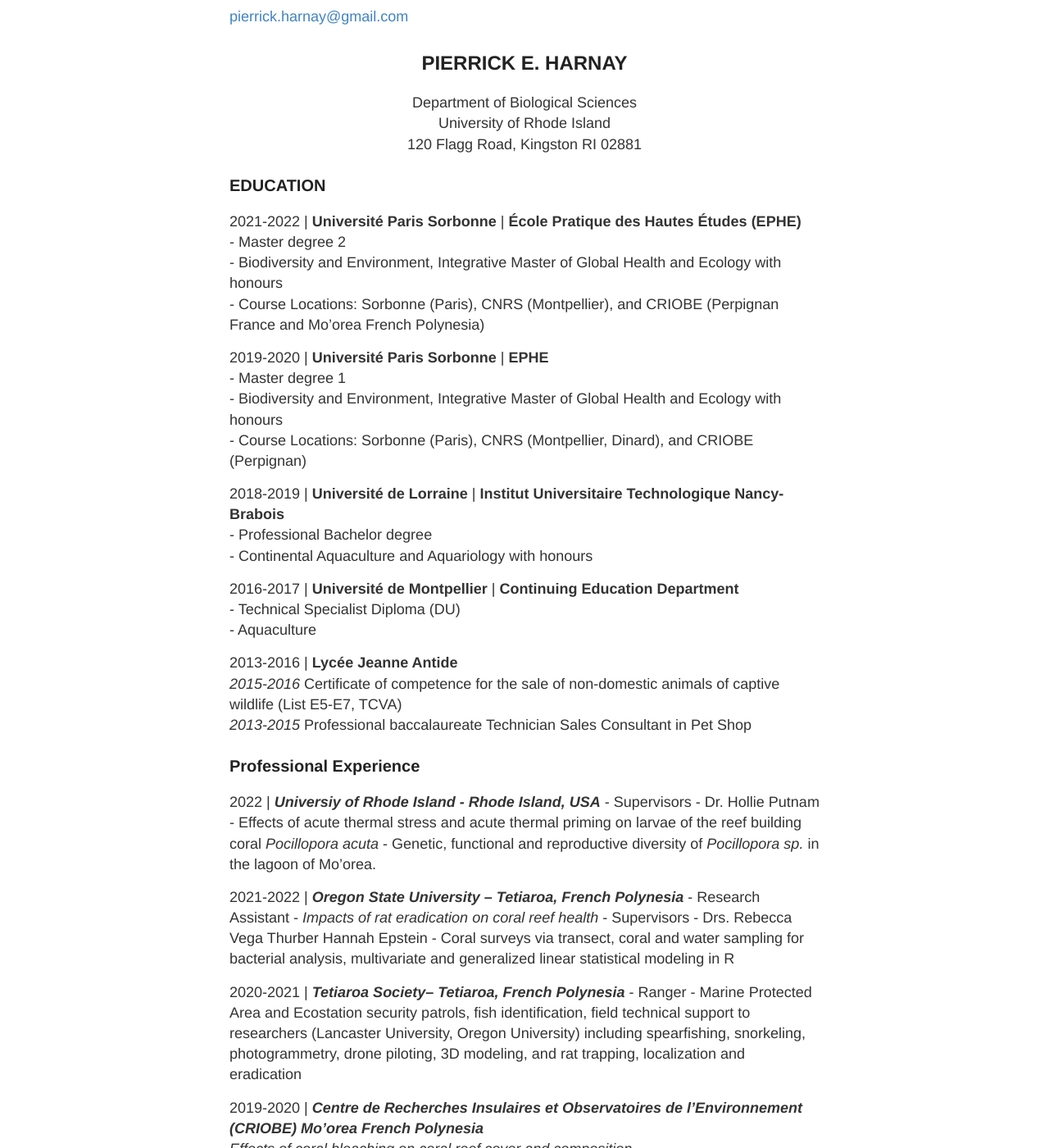
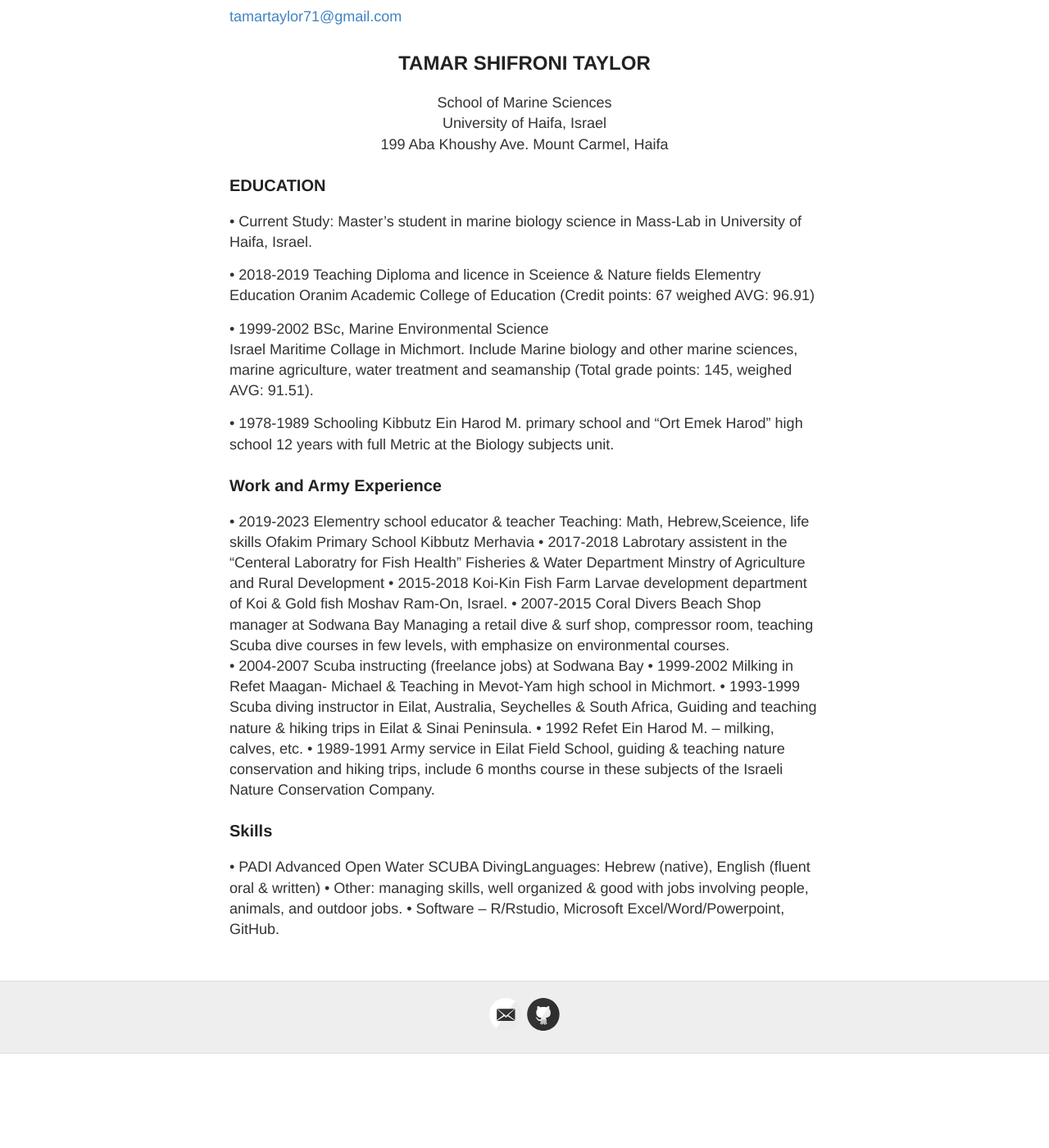
Before and after one commit to tamartaylor/Tamar_Notebook, a Jekyll site: the page built from Notebook_posts/about.md, in a window 1280 px wide and 1400 px high, scrolled down 551 px. Shown: the whole window at 82% size. Built offline with Jekyll 4.4.1, drawn with Linux system fonts in a browser that asks for light colours; after the commit the page ends 1836 px from its top, so only the background shows below that; some of the changed text lies outside the part shown.

Commit message:
change config file

```diff
--- a/Notebook_posts/_config.yml
+++ b/Notebook_posts/_config.yml
@@ -21,7 +21,7 @@ footer-links:
   email: tamartaylor71@gmail.com
   facebook:
   flickr:
-  github:
+  github: tamartaylor
   instagram:
   linkedin:
   pinterest:
@@ -41,13 +41,13 @@ google_analytics:
 
 # Your website URL (e.g. http://barryclark.github.io or http://www.barryclark.co)
 # Used for Sitemap.xml and your RSS feed
-url: ""
+url: "http://tamartaylor.github.io"
 
 # If you're hosting your site at a Project repository on GitHub pages
 # (http://yourusername.github.io/repository-name)
 # and NOT your User repository (http://yourusername.github.io)
 # then add in the baseurl here, like this: "/repository-name"
-baseurl: "/"
+baseurl: "/Tamar_Notebook"
 
 #
 # !! You don't need to change any of the configuration flags below !!
--- a/Notebook_posts/about.md
+++ b/Notebook_posts/about.md
@@ -4,102 +4,66 @@ title: About
 permalink: /about/
 ---
 
-I am futur PhD student in marine ecology and physiology science in PutnamLAb. My project will be based on Genetic, functional and reproductive diversity of Pocillopora in the lagoon of Mo’orea.
+I am Master's student in Marine Biology in Mass-Lab in University of Haifa, Israel.
+My project will be based on ecology and photo-phsyology of coral communities along the depth gradient in the northern Red Sea reefs of Eilat.
 
 
 ### More Information
 
-https://pierrickharnay.github.io/PierrickHarnay_Notebook/
+https://tamartaylor.github.io/Tamar_Notebook/
 
 ### Contact me
 
-[pierrick.harnay@gmail.com](mailto:Pierrick_harnay@uri.com)
+[tamartaylor71@gmail.com](tamartaylor71@gmail.com)
 
 
-## <center>PIERRICK E. HARNAY</center>
-<center>Department of Biological Sciences</center>
-<center>University of Rhode Island</center>
-<center>120 Flagg Road, Kingston RI 02881</center>
+## <center>TAMAR SHIFRONI TAYLOR</center>
+<center>School of Marine Sciences</center>
+<center>University of Haifa, Israel</center>
+<center>199 Aba Khoushy Ave. Mount Carmel, Haifa</center>
 
 
 ### EDUCATION
-2021-2022 | **Université Paris Sorbonne** | **École Pratique des Hautes Études (EPHE)**
-	- Master degree 2
-		- Biodiversity and Environment, Integrative Master of 		  Global Health and Ecology with honours
-		- Course Locations: Sorbonne (Paris), CNRS (Montpellier), and CRIOBE
-		  (Perpignan France and Mo’orea French Polynesia)
 
-2019-2020 | **Université Paris Sorbonne** | **EPHE**
-	- Master degree 1
-		- Biodiversity and Environment, Integrative Master of Global Health 		  and Ecology with honours
-		- Course Locations: Sorbonne (Paris), CNRS (Montpellier, Dinard), 		  and CRIOBE (Perpignan)
+• Current Study:  Master's student in marine biology science in Mass-Lab in University of Haifa, Israel.
 
-2018-2019 | **Université de Lorraine** | **Institut Universitaire Technologique Nancy- Brabois**
-	- Professional Bachelor degree
-		- Continental Aquaculture and Aquariology with honours
+• 2018-2019 Teaching Diploma and licence in Sceience & Nature fields
+Elementry Education
+Oranim Academic College of Education
+(Credit points: 67 weighed AVG: 96.91)
 
-2016-2017 | **Université de Montpellier** | **Continuing Education Department**
-	- Technical Specialist Diploma (DU)
-		- Aquaculture
+• 1999-2002	BSc, Marine Environmental Science
+Israel Maritime Collage in Michmort.
+Include Marine biology and other marine sciences, marine agriculture, water treatment and seamanship
+(Total grade points: 145, weighed AVG: 91.51).
 
-2013-2016 | **Lycée Jeanne Antide**
-*2015-2016* Certificate of competence for the sale of non-domestic animals of captive wildlife (List E5-E7, TCVA)
-*2013-2015* Professional baccalaureate Technician Sales Consultant in Pet Shop
+• 1978-1989	Schooling
+Kibbutz Ein Harod M. primary school and “Ort Emek Harod” high school
+12 years with full Metric at the Biology subjects unit.
 
-### Professional Experience
-2022 | ***Universiy of Rhode Island - Rhode Island, USA***
-		- Supervisors - Dr. Hollie Putnam
-	- Effects of acute thermal stress and acute thermal priming on larvae of 	  the reef building coral *Pocillopora acuta*
-	- Genetic, functional and reproductive diversity of *Pocillopora sp.* in 	  the lagoon of Mo’orea.
+### Work and Army Experience
 
-2021-2022 | ***Oregon State University – Tetiaroa, French Polynesia***
-		- Research Assistant - *Impacts of rat eradication on coral reef health*
-		- Supervisors - Drs. Rebecca Vega Thurber Hannah Epstein
-	- Coral surveys via transect, coral and water sampling for bacterial 	  analysis, multivariate and generalized linear statistical modeling in 	  R
+• 2019-2023 Elementry school educator & teacher
+Teaching: Math, Hebrew,Sceience, life skills
+Ofakim Primary School
+Kibbutz Merhavia
+• 2017-2018 Labrotary assistent in the "Centeral Laboratry for Fish Health"
+Fisheries & Water Department
+Minstry of Agriculture and Rural Development
+• 2015-2018 Koi-Kin Fish Farm
+Larvae development department of Koi & Gold fish
+Moshav Ram-On, Israel.
+• 2007-2015 Coral Divers Beach Shop manager at Sodwana Bay
+Managing a retail dive & surf shop, compressor room, teaching Scuba dive courses in few levels, with emphasize on environmental courses.
+•	2004-2007 Scuba instructing (freelance jobs) at Sodwana Bay
+•	1999-2002 Milking in Refet Maagan- Michael & Teaching in Mevot-Yam high school in Michmort.
+•	1993-1999 Scuba diving instructor in Eilat, Australia, Seychelles & South Africa,
+Guiding and teaching nature & hiking trips in Eilat & Sinai Peninsula.
+•	1992 Refet Ein Harod M. – milking, calves, etc.
+•	1989-1991 Army service in Eilat Field School, guiding & teaching nature conservation and hiking trips, include 6 months course in these subjects of the Israeli Nature Conservation Company.
 
-2020-2021 | ***Tetiaroa Society– Tetiaroa, French Polynesia***
-		- Ranger
-	- Marine Protected Area and Ecostation security patrols, fish 	  identification, field technical support to researchers (Lancaster 	  University, Oregon University) including spearfishing, snorkeling, 	  photogrammetry, drone piloting, 3D modeling, and rat trapping, 	  localization and eradication
+### Skills
 
-2019-2020 | ***Centre de Recherches Insulaires et Observatoires de l’Environnement (CRIOBE) Mo’orea French Polynesia***
-	*Effects of coral bleaching on coral reef cover and composition*
-		- Supervisors – Dr. Laetitia Hédouin
-	- Coral surveys via transect, coral photography, coral identification 	  and cover estimates, bleaching quantification, multivariate statistics 	  in R
-	*Effects of ocean acidification on coral growth and metabolism*
-		- Supervisors – Dr. Laetitia Hédouin
-	- 3D scanning for volume, buoyant weight for bulk calcification, 	  Firesting Pyroscience oxygen optode respirometry
-	*Effects of size of microfragmentation on coral growth*
-		- Supervisors – Dr. Laetitia Hédouin
-	- Coral fragment propagation of 10 species in the genera Acropora, 	  Montipora, Pocillopora, Porites, and Cyphastrea
-
-2017 | ***Recif at Home***
-	Coral Farmer
-	- Supervisors – Mr. Boris Rota
-	- Coral fragmentation, coral husbandry, coral health, species selection
-
-### THESES, REPORTS AND PUBLICATIONS IN PREPARATION
-- Harnay P, Huffmyer A, Fellous A, Hedouin L, Putnam HM (In Preparation) Effects of thermal stress and thermal priming on larvae of the reef building coral *Pocillopora acuta*
-- Effects of thermal stress and thermal priming on larvae of the reef building coral *Pocillopora acuta* - Master 2 Degree Thesis Report
-- Évaluation du blanchissement corallien sur les coraux des lagons de Polynésie Française lors de l’épisode 2019 – Master 1 Degree Thesis Report
-- Effet de l’acidification des océans sur les coraux scléractiniaires – Bachelor Degree Thesis Report
-
-### SCHOLARSHIPS AND AWARDS
-- Master degree 1 and 2 Awarded with Honors
-- Scholarships for academic excellence are not given in France, but are income based
-- Technical Specialist Diploma (DU) Awarded with Honors
-
-### TEACHING AND EDUCATION
-- Université de Lorraine
-	- Coral Reef Informational Presentations to Bachelor students
-	- Coral Reef Informational Presentations to Highschool students
-- French/English Translation of educational materials in person and online
-
-### CONFERENCE
-- Benthic Ecology Meeting - NH, Portsmouth, USA
-	- Effects of thermal stress and thermal priming on larvae of the reef 	  building coral *Pocillopora acuta*
-
-### SKILLS
-- PADI Advanced Open Water SCUBA Diving
-- Permis Mer – French Boating License for Coastal Waters
-- Languages – French (Native), English (Fluent oral and written)
-- Software – R/Rstudio, QGIS, Microsoft Excel/Word/Powerpoint, Adobe Photoshop, GitHub
+•	PADI Advanced Open Water SCUBA DivingLanguages: Hebrew (native), English (fluent oral & written)
+•	Other: managing skills, well organized & good with jobs involving people, animals, and outdoor jobs.
+•   Software – R/Rstudio, Microsoft Excel/Word/Powerpoint, GitHub.
```
Also changed, not shown: Notebook_posts/_posts/2024-06-13-Data-collecting-Eilat-2022.txt (added).
